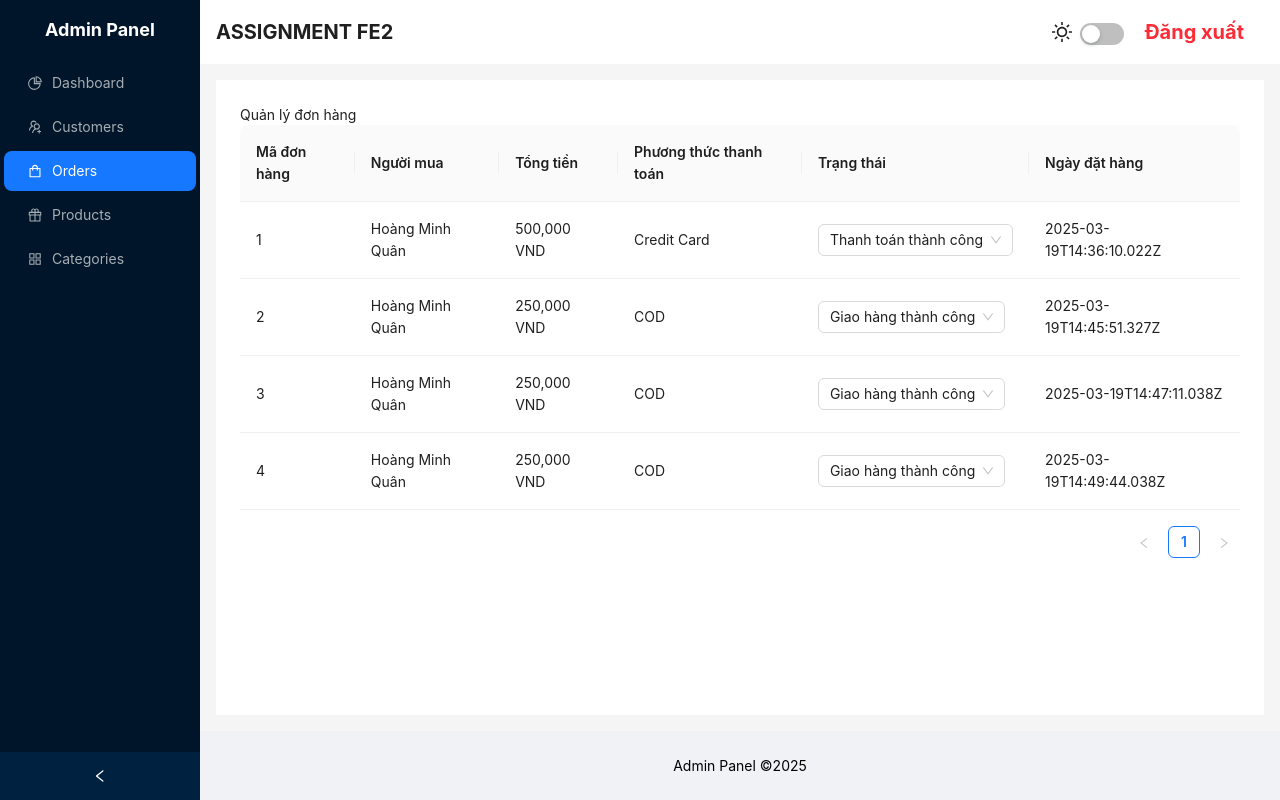
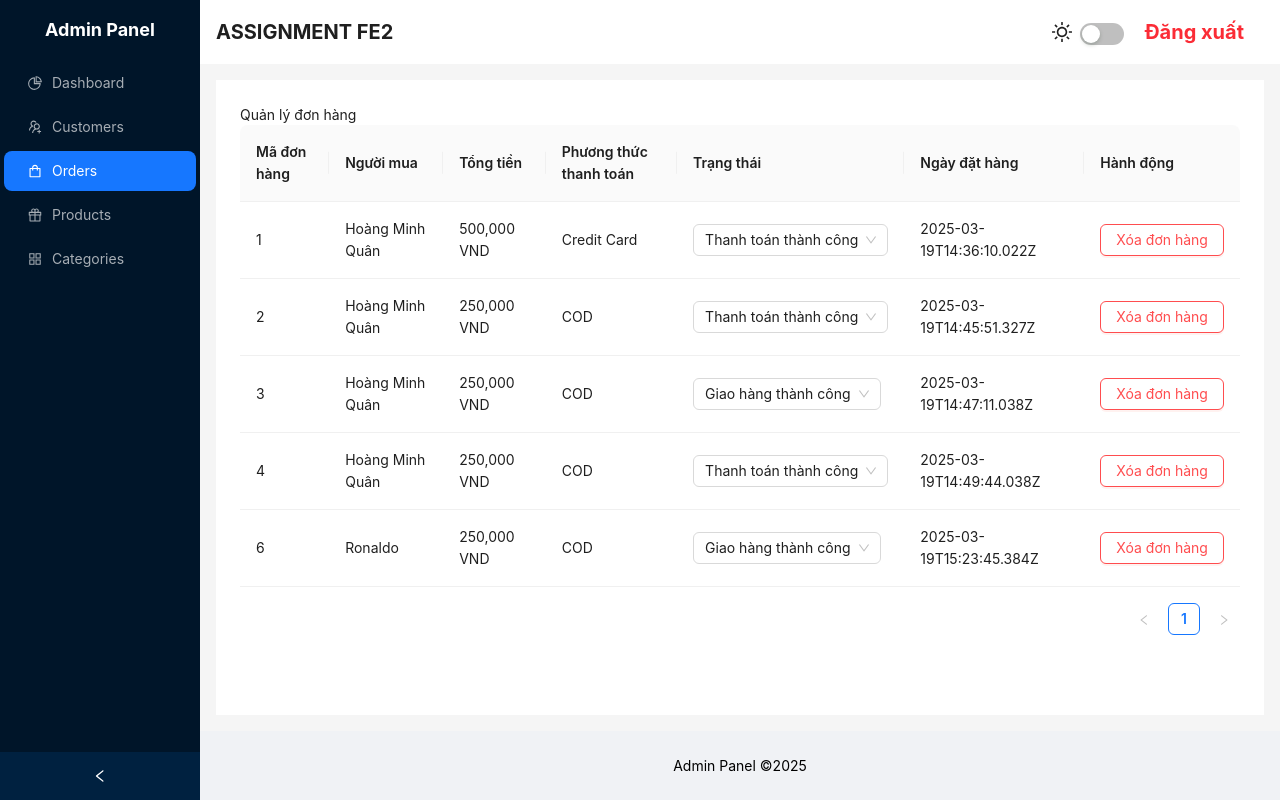
Before and after one commit to Minq05/ASMFE2, a React (Vite) app: page /admin/manage-order in a window 1280 px wide. Built offline with nearby package versions, Linux system fonts and the light colour scheme; data requests are answered from the project's data file; sample sign-in values are in the browser's storage.

Commit message:
sửa hiển thị danh sách đơn hàng

```diff
--- a/db.json
+++ b/db.json
@@ -898,7 +898,7 @@
       "totalPrice": 250000,
       "paymentMethod": "COD",
       "bank": null,
-      "status": "Đang xử lý",
+      "status": "Thanh toán thành công",
       "createdAt": "2025-03-19T14:45:51.327Z",
       "id": 2
     },
@@ -917,7 +917,7 @@
       "totalPrice": 250000,
       "paymentMethod": "COD",
       "bank": null,
-      "status": "Đang xử lý",
+      "status": "Giao hàng thành công",
       "createdAt": "2025-03-19T14:47:11.038Z",
       "id": 3
     },
@@ -936,9 +936,28 @@
       "totalPrice": 250000,
       "paymentMethod": "COD",
       "bank": null,
-      "status": "Đang xử lý",
+      "status": "Thanh toán thành công",
       "createdAt": "2025-03-19T14:49:44.038Z",
       "id": 4
+    },
+    {
+      "userId": "xCJnSDK",
+      "items": [
+        {
+          "productId": "7752",
+          "productName": "Dior Addict EDP\t",
+          "volume": "100ml",
+          "quantity": 1,
+          "price": 250000,
+          "total": 250000
+        }
+      ],
+      "totalPrice": 250000,
+      "paymentMethod": "COD",
+      "bank": null,
+      "status": "Giao hàng thành công",
+      "createdAt": "2025-03-19T15:23:45.384Z",
+      "id": 6
     }
   ],
   "users": [
@@ -976,6 +995,16 @@
       "confirmPassword": "123123",
       "role": "staff",
       "id": "DxZzMhG"
+    },
+    {
+      "email": "ronaldo@gmail.com",
+      "password": "$2a$10$0WeHfQDKiKR.odfepL77quXyiB4o9yfnj8l/y8rKKzZUhL3bhMYr.",
+      "fullname": "Ronaldo ",
+      "phone": "0364017978",
+      "address": "Bồ Đào Nha",
+      "confirmPassword": "123123",
+      "role": "staff",
+      "id": "xCJnSDK"
     }
   ],
   "categories": [
--- a/src/page/admin/Dashboard.tsx
+++ b/src/page/admin/Dashboard.tsx
@@ -17,16 +17,17 @@ import {
 } from "@ant-design/icons";
 import { motion } from "framer-motion";
 import API from "../../services/api";
+import { Order, Product, User } from "../../type/type";
 
-const { Title, Text } = Typography;
+const { Title } = Typography;
 
 function Dashboard() {
-  const [totalProducts, setTotalProducts] = useState(0);
-  const [totalOrders, setTotalOrders] = useState(0);
+  const [totalProducts, setTotalProducts] = useState<Product[]>([]);
+  const [totalOrders, setTotalOrders] = useState<Order[]>([]);
   const [totalCustomers, setTotalCustomers] = useState(0);
   const [totalRevenue, setTotalRevenue] = useState(0);
-  const [deliveredCount, setDeliveredCount] = useState(0);
-  const [processingCount, setProcessingCount] = useState(0);
+  const [, setDeliveredCount] = useState(0);
+  const [, setProcessingCount] = useState(0);
   const [chartData, setChartData] = useState([]);
 
   useEffect(() => {
@@ -38,7 +39,10 @@ function Dashboard() {
 
         setTotalProducts(resProducts.data.length);
         setTotalOrders(resOrders.data.length);
-        setTotalCustomers(resUsers.data.length);
+
+        // Lấy số lượng tài khoản có role là "staff"
+        const staffUsers = resUsers.data.filter(user => user.role === "staff").length;
+        setTotalCustomers(staffUsers);
 
         const revenue = resOrders.data.reduce(
           (sum, order) => sum + (order.totalPrice || 0),
@@ -94,7 +98,7 @@ function Dashboard() {
           icon: <BoxPlotOutlined style={{ color: "#52c41a" }} />,
         },
         {
-            title: "Khách hàng",
+          title: "Khách hàng (Staff)",
           value: totalCustomers,
           icon: <UserOutlined style={{ color: "#faad14" }} />,
         },
--- a/src/page/admin/ManageOrders.tsx
+++ b/src/page/admin/ManageOrders.tsx
@@ -1,5 +1,5 @@
 import { useEffect, useState } from "react";
-import { Table, Select, message } from "antd";
+import { Table, Select, message, Button } from "antd";
 import axios from "axios";
 import { Order, User } from "../../type/type";
 
@@ -50,10 +50,28 @@ const ManageOrders = () => {
     }
   };
 
+  const handleDeleteOrder = async (orderId) => {
+    if (!window.confirm("Bạn có chắc chắn muốn xóa đơn hàng này?")) return;
+
+    try {
+      await axios.delete(`http://localhost:8000/orders/${orderId}`);
+      setOrders(orders.filter(order => order.id !== orderId));
+      message.success("Xóa đơn hàng thành công!");
+    } catch (error) {
+      console.log(error);
+      message.error("Lỗi khi xóa đơn hàng");
+    }
+  };
+
   const columns = [
     { title: "Mã đơn hàng", dataIndex: "id", key: "id" },
     { title: "Người mua", dataIndex: "userId", key: "userId", render: getUserName },
-    { title: "Tổng tiền", dataIndex: "totalPrice", key: "totalPrice", render: price => `${price.toLocaleString()} VND` },
+    {
+      title: "Tổng tiền",
+      dataIndex: "totalPrice",
+      key: "totalPrice",
+      render: (price) => (typeof price === "number" ? `${price.toLocaleString()} VND` : "0 VND"),
+    },
     { title: "Phương thức thanh toán", dataIndex: "paymentMethod", key: "paymentMethod" },
     {
       title: "Trạng thái",
@@ -62,14 +80,23 @@ const ManageOrders = () => {
       render: (status, record) => (
         <Select defaultValue={status} onChange={newStatus => handleStatusChange(record.id, newStatus)}>
           <Option value="Đang xử lý">Đang xử lý</Option>
-          <Option value="Đang xử lý">Thanh toán thành công</Option>
-          <Option value="Đang xử lý">Đang giao hàng</Option>
-          <Option value="Đang xử lý">Chưa thanh toán</Option>
-          <Option value="Đang xử lý">Giao hàng thành công</Option>
+          <Option value="Thanh toán thành công">Thanh toán thành công</Option>
+          <Option value="Đang giao hàng">Đang giao hàng</Option>
+          <Option value="Chưa thanh toán">Chưa thanh toán</Option>
+          <Option value="Giao hàng thành công">Giao hàng thành công</Option>
         </Select>
       )
     },
-    { title: "Ngày đặt hàng", dataIndex: "createdAt", key: "createdAt" }
+    { title: "Ngày đặt hàng", dataIndex: "createdAt", key: "createdAt" },
+    {
+      title: "Hành động",
+      key: "actions",
+      render: (_, record) => (
+        <Button danger onClick={() => handleDeleteOrder(record.id)}>
+          Xóa đơn hàng
+        </Button>
+      )
+    }
   ];
 
   return (
--- a/src/page/client/Cart.tsx
+++ b/src/page/client/Cart.tsx
@@ -2,9 +2,10 @@ import { useEffect, useState } from "react";
 import { useNavigate } from "react-router-dom";
 import axios from "axios";
 import { toast } from "react-toastify";
+import { CartItem } from "../../type/type";
 
 function Cart() {
-  const [cartItems, setCartItems] = useState([]);
+  const [cartItems, setCartItems] = useState<CartItem[]>([]);
   const [user, setUser] = useState(null);
   const navigate = useNavigate();
 
@@ -123,8 +124,8 @@ function Cart() {
         </>
       )}
       <button onClick={() => navigate("/order-history")} className="mt-4 cursor-pointer bg-gray-500 text-white px-6 py-2 rounded-lg hover:bg-gray-600">
-            Xem lịch sử đơn hàng
-          </button>
+        Xem lịch sử đơn hàng
+      </button>
     </div>
   );
 }
--- a/src/page/client/OrderHistory.tsx
+++ b/src/page/client/OrderHistory.tsx
@@ -49,7 +49,10 @@ function OrderHistory() {
                                     </li>
                                 ))}
                             </ul>
-              <p className="font-bold mt-2">Tổng tiền: {order.totalPrice.toLocaleString()} VND</p>
+                            <p className="font-bold mt-2">
+                                Tổng tiền: {order.totalPrice ? order.totalPrice.toLocaleString() : "0"} VND
+                            </p>
+
                             <p className="text-green-500">Trạng thái: {order.status}</p>
                         </li>
                     ))}
```
Lines whose indentation alone changed are shown as unchanged.
